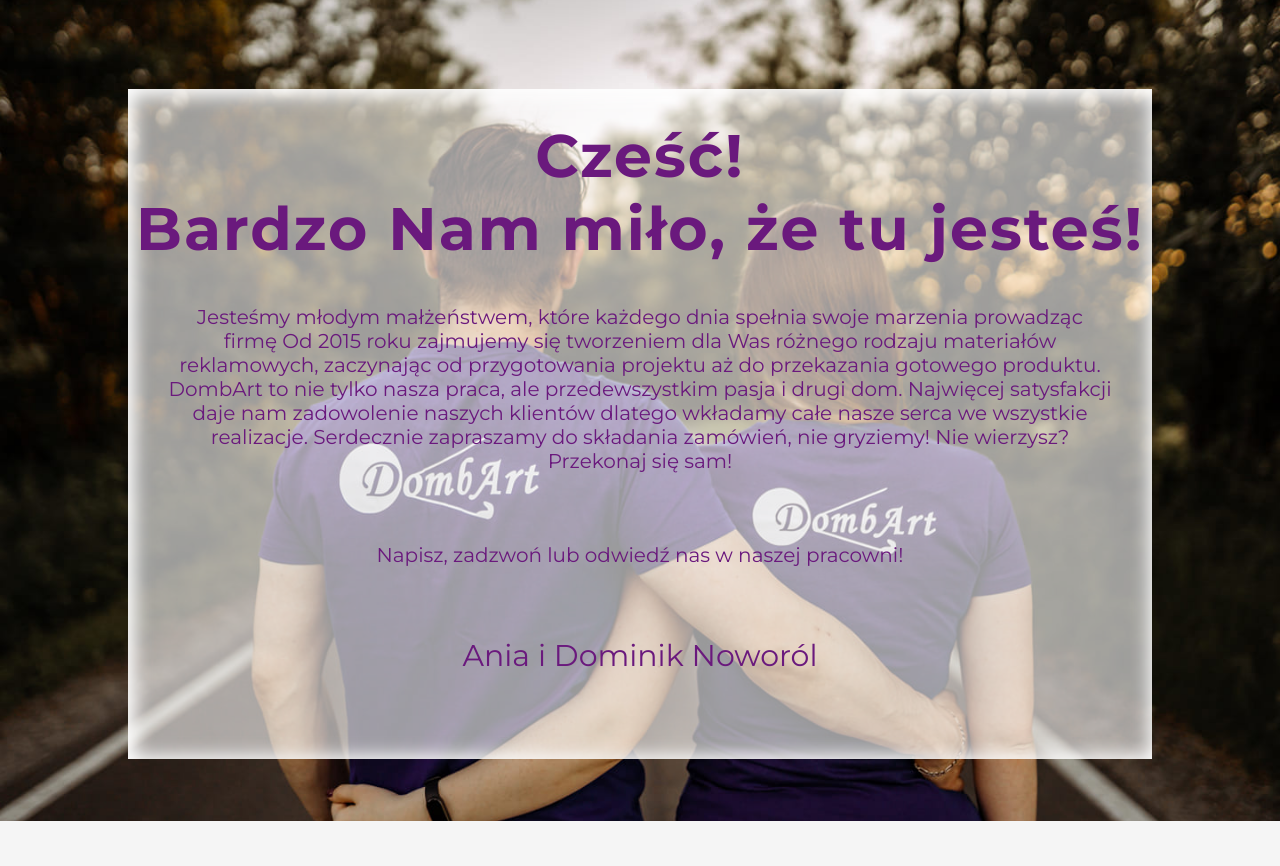
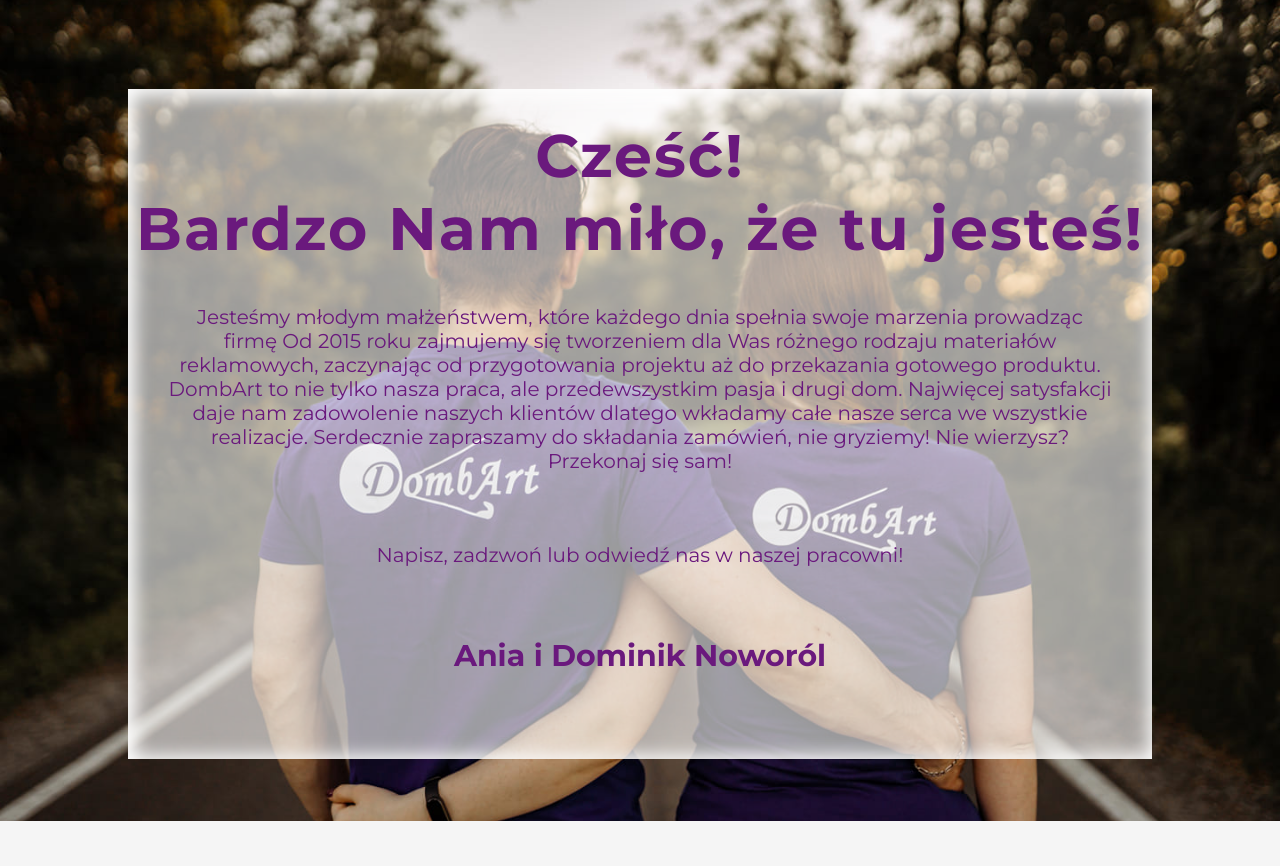
Before and after one commit to bnoworol/dombart, a PHP site: page / in a window 1280 px wide. Shown: the part 801-1667 px from the top of the page. Run offline with PHP 8.4, Linux system fonts and the light colour scheme; style sheets or scripts are compiled from the project's sources.

Commit message:
change size text and font weight in aboutus section

```diff
--- a/css/main.css
+++ b/css/main.css
@@ -261,6 +261,9 @@ body {
   font-weight: 400;
   text-align: center;
 }
+.aboutus__text-size {
+  font-weight: bold;
+}
 
 .realization .section-title {
   font-size: 4rem;
--- a/scss/main.scss
+++ b/scss/main.scss
@@ -197,6 +197,9 @@
 		color: $main-color;
 		font-weight: 400;
 		text-align: center;
+		&-size {
+			font-weight: bold;
+		}
 
 	}
 }
```
Also changed, not shown: 1 other file.
